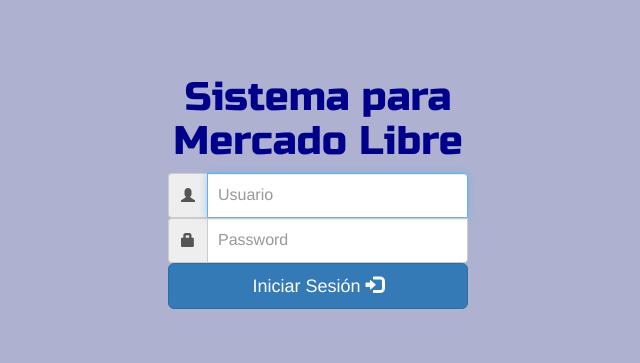
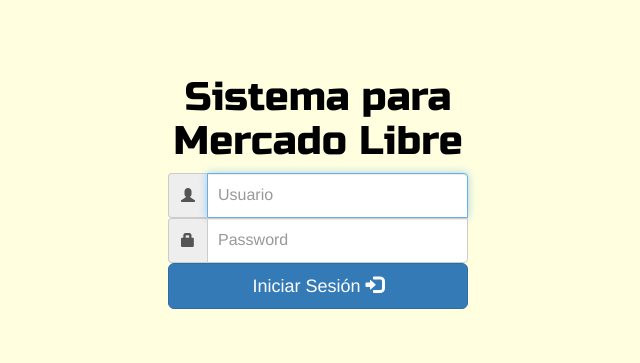
Before and after one commit to ajcp1920/Cavazos, a PHP site: page /login.html in a window 1280 px wide. Shown: the top 363 px of the page, without its empty margins (322-962 px from the left). Run offline with PHP 8.4, Linux system fonts and the light colour scheme.

Commit message:
LoginAct

```diff
--- a/Parcial 3/Login/css/login.css
+++ b/Parcial 3/Login/css/login.css
@@ -1,7 +1,7 @@
 body {
     padding-top: 40px;
     padding-bottom: 40px;
-    background-color: #aeb2d0;
+    background-color: lightyellow;
 }
 
 
@@ -14,7 +14,7 @@
 .form-signin .form-signin-heading {
     margin-bottom: 10px;
     text-align: center;
-    color: darkblue;
+    color: black;
 }
 
 
```
